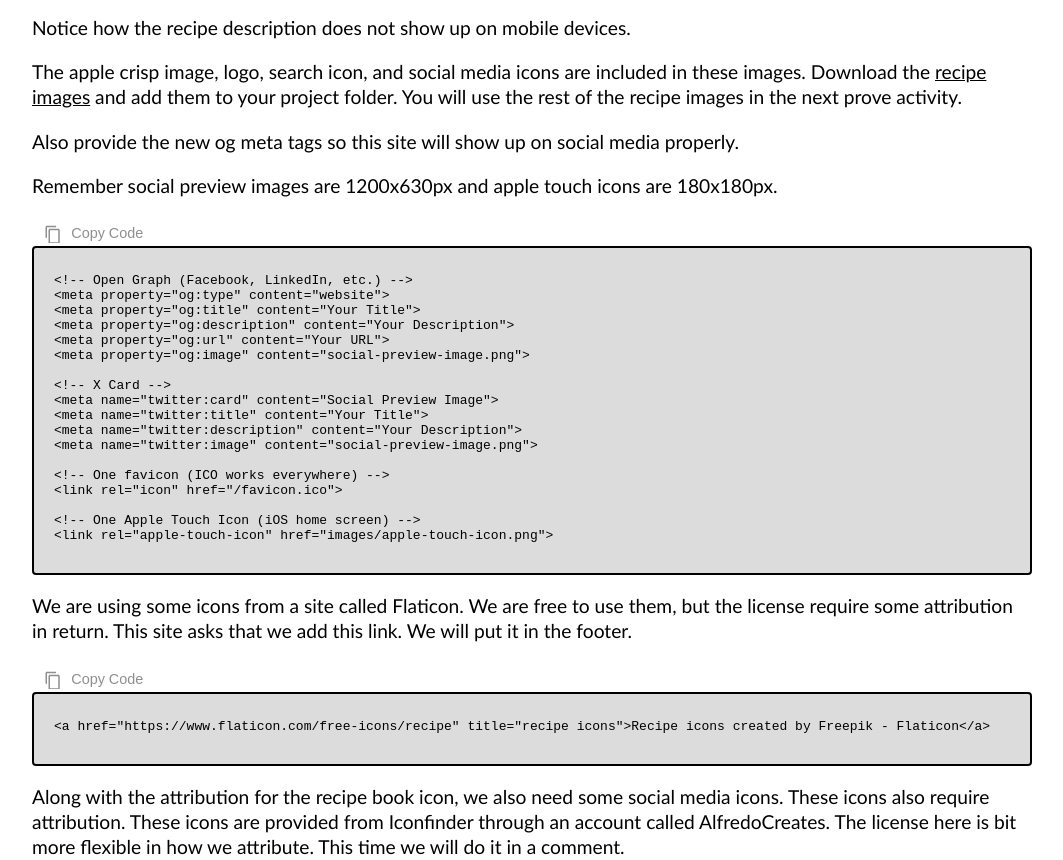
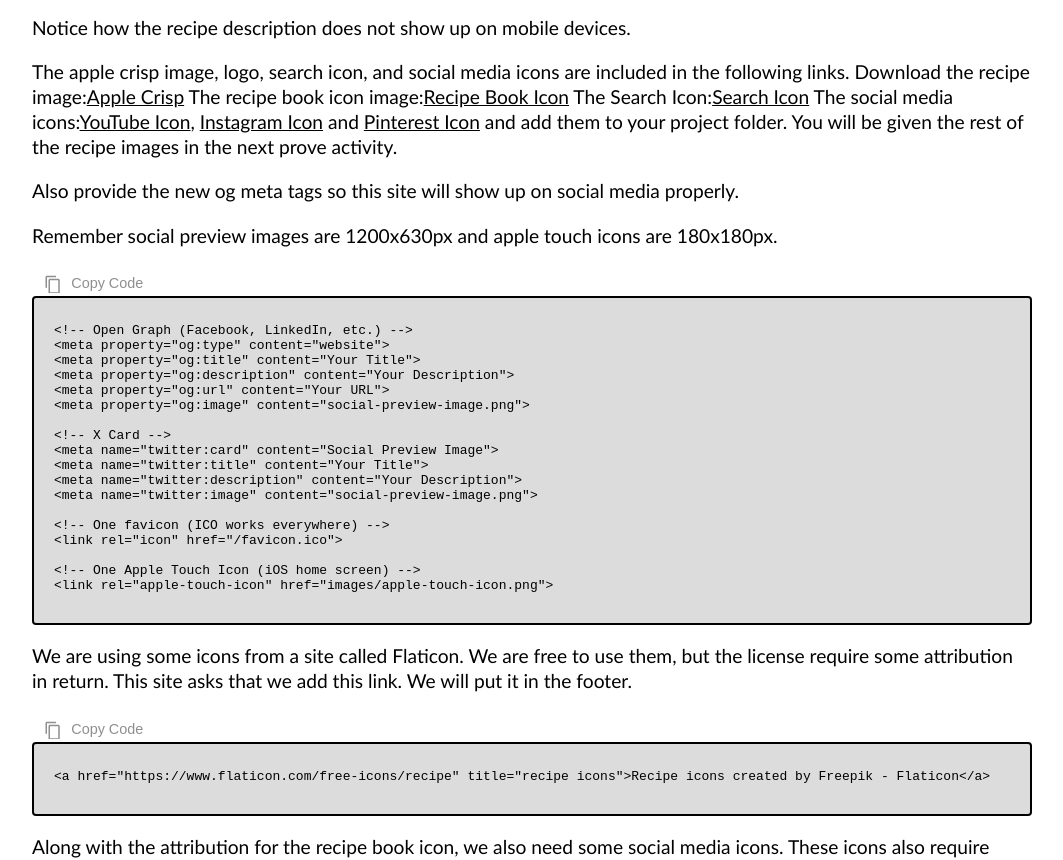
Before and after one commit to wddbyui/wdd131, a plain HTML site: page prove/prove_wk9.html in a window 1280 px wide. Shown: the part 1002-1862 px from the top of the page, without its empty margins (108-1171 px from the left). Drawn offline with Linux system fonts and the light colour scheme; files whose address does not match are found by name.

Commit message:
prove 9 images

```diff
--- a/prove/prove_wk9.html
+++ b/prove/prove_wk9.html
@@ -43,7 +43,7 @@
             <p>This demonstrates how it will look.</p>
             <img class='mockup'src="../images/recipe.jpg" alt="responsive layout">
             <p>Notice how the recipe description does not show up on mobile devices.</p>
-            <p>The apple crisp image, logo, search icon, and social media icons are included in these images. Download the <a class="para-link" href="../images/images.zip">recipe images</a> and add them to your project folder. You will use the rest of the recipe images in the next prove activity.</p>
+            <p>The apple crisp image, logo, search icon, and social media icons are included in the following links. Download the recipe image:<a class="para-link" href="https://wddbyui.github.io/wdd131/images/recipe1/apple-crisp.jpg">Apple Crisp</a> The recipe book icon image:<a class="para-link" href="https://wddbyui.github.io/wdd131/images/recipe1/recipe-book.png">Recipe Book Icon</a> The Search Icon:<a class="para-link" href="https://wddbyui.github.io/wdd131/images/recipe1/search.svg">Search Icon</a> The social media icons:<a class="para-link" href="https://wddbyui.github.io/wdd131/images/recipe1/youtube_icon.svg">YouTube Icon</a>, <a class="para-link" href="https://wddbyui.github.io/wdd131/images/recipe1/instagram_icon.svg">Instagram Icon</a> and <a class="para-link" href="https://wddbyui.github.io/wdd131/images/recipe1/pinterest_icon.svg">Pinterest Icon</a> and add them to your project folder. You will be given the rest of the recipe images in the next prove activity.</p>
             <p>Also provide the new og meta tags so this site will show up on social media properly.</p>
             <p>Remember social preview images are 1200x630px and apple touch icons are 180x180px.</p>
             <button  class="copy-button">
```
